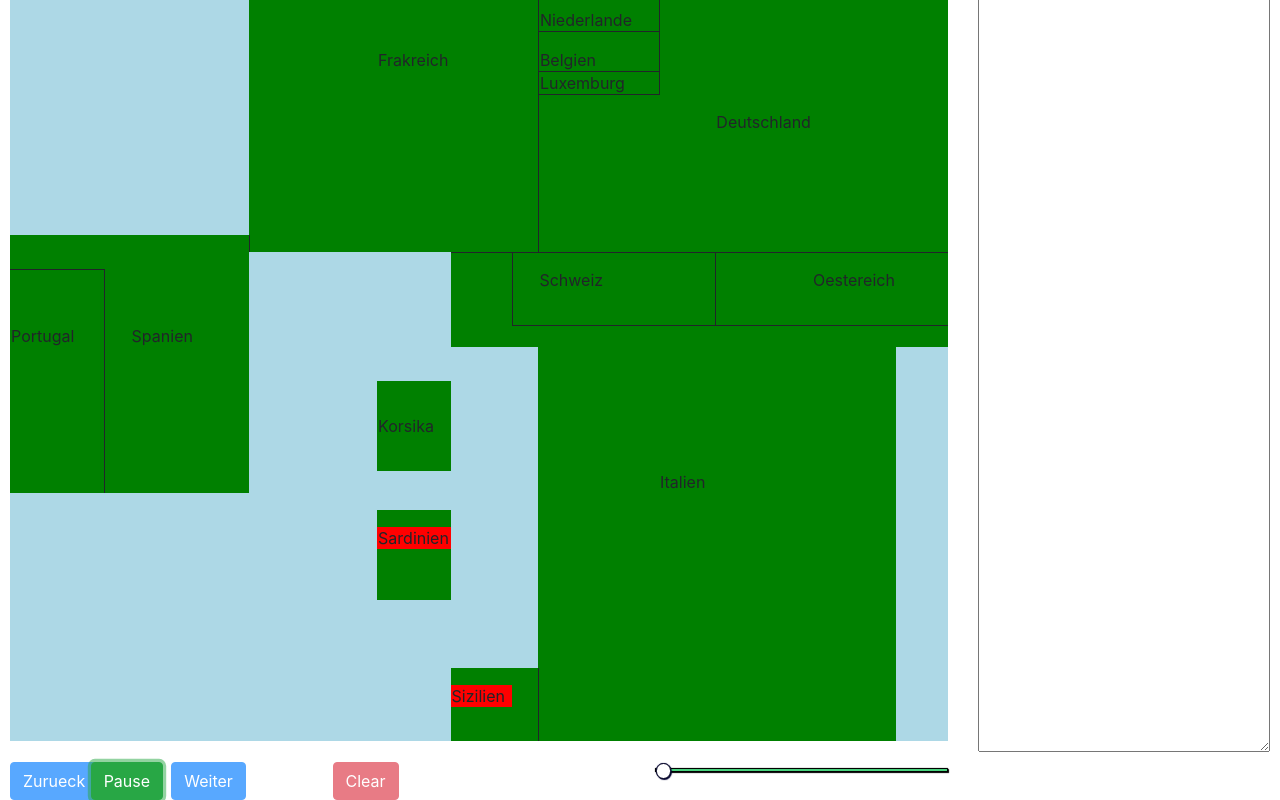
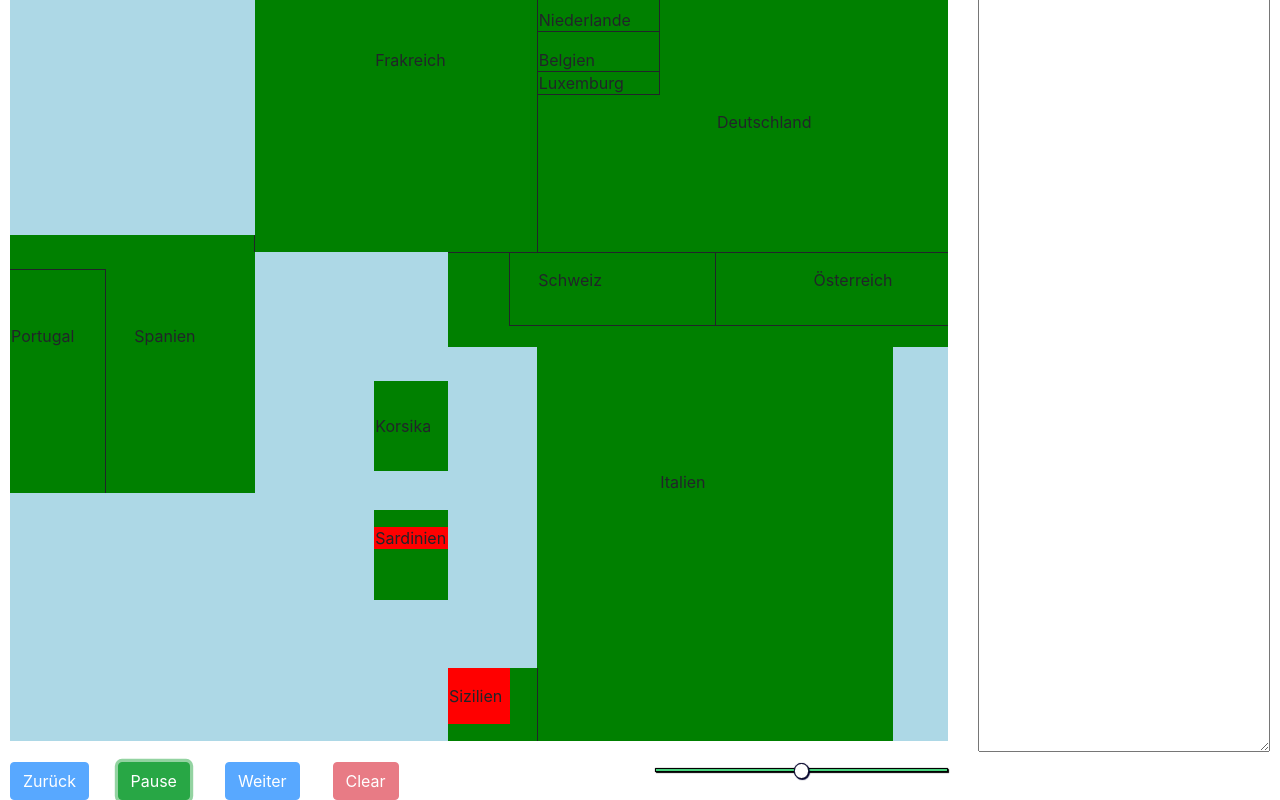
Before and after one commit to Wolle1508/SE-Projekt, an Electron app: page mainWindow.html in a window 1280 px wide. Both pictures are taken after a click on the button "Start". Shown: the part 205-1005 px from the top of the page. Drawn offline with nearby package versions, Linux system fonts and the light colour scheme.

Commit message:
Ablauf Algorithmus; Simulation Sizilien, Sardinien, Korsika, Iberische Halbinsel

```diff
--- a/ablauf.js
+++ b/ablauf.js
@@ -54,7 +54,12 @@ function ablauf() {
 	(function theLoop(i) {
 		setTimeout(function() {
 			// console.log(daten[i]);
-			document.getElementById(daten[i].field).className = 'land-infected';
+			fields = daten[i].fields;
+			console.log(index);
+
+			for (field in fields) {
+				document.getElementById(fields[field]).className = 'land-infected';
+			}
 			textfield.append(daten[i].location + '\n');
 			textfield.append(daten[i].timestamp + '\n');
 			textfield.scrollTop = textfield.scrollHeight;
@@ -85,7 +90,10 @@ function stepOn() {
 	textfield.innerHTML = '';
 	for (var i = 1; i != index; i++) {
 		var obj = daten[i];
-		document.getElementById(obj.field).className = 'land-infected';
+		var fields = obj.fields;
+		for (field in fields) {
+			document.getElementById(fields[field]).className = 'land-infected';
+		}
 		textfield.append(obj.location + '\n');
 		textfield.append(obj.timestamp + '\n');
 		textfield.scrollTop = textfield.scrollHeight;
@@ -104,7 +112,10 @@ function stepBack() {
 	var textfield = document.getElementById('info');
 	for (var i = 1; i != index; i++) {
 		var obj = daten[i];
-		document.getElementById(obj.field).className = 'land-infected';
+		var fields = obj.fields;
+		for (field in fields) {
+			document.getElementById(fields[field]).className = 'land-infected';
+		}
 		textfield.append(obj.location + '\n');
 		textfield.append(obj.timestamp + '\n');
 		textfield.scrollTop = textfield.scrollHeight;
--- a/daten.json
+++ b/daten.json
@@ -1,140 +1,158 @@
 {
 	"1": {
 		"location": "Sizilien",
-          "field": "50x10",
-          "timestamp" : "Oktober 1346",
-          "description" : "Ankunft der Krankheit"
+		"fields": [ "50x10" ],
+		"timestamp": "Oktober 1346",
+		"description": "Ankunft der Krankheit"
 	},
 	"2": {
 		"location": "Sardinien",
-          "field": "41x9",
-          "timestamp" : "Sommer 1347",
-          "description" : "TODO"
+		"fields": [ "41x9", "49x10", "51x10" ],
+		"timestamp": "Sommer 1347",
+		"description": "TODO"
 	},
 	"3": {
 		"location": "Korsika",
-          "field": "35x9",
-          "timestamp" : "Sommer 1347",
-          "description" : "TODO"
+		"fields": [ "35x9", "52x10", "42x9", "40x9" ],
+		"timestamp": "Sommer 1347",
+		"description": "TODO"
 	},
 	"4": {
 		"location": "Marseille",
-          "field": "25x9",
-          "timestamp" : "November 1347",
-          "description" : "TODO"
+		"fields": [ "25x9", "49x11", "50x11", "51x11", "52x11", "43x9", "44x9", "34x9", "36x9" ],
+		"timestamp": "November 1347",
+		"description": "TODO"
 	},
 	"5": {
 		"location": "Almeria",
-          "field": "36x6",
-          "timestamp" : "Januar 1348",
-          "description" : "TODO"
+		"fields": [ "36x6", "33x9", "37x9" ],
+		"timestamp": "Januar 1348",
+		"description": "TODO"
 	},
 	"6": {
 		"location": "Avignon",
-          "field": "25x7",
-          "timestamp" : "Januar 1348",
-          "description" : "TODO"
+		"fields": [ "25x7", "37x6", "35x6" ],
+		"timestamp": "Januar 1348",
+		"description": "TODO"
 	},
 	"7": {
 		"location": "Narbonne",
-          "field": "24x7",
-          "timestamp" : "März 1348",
-          "description" : "TODO"
+		"fields": [ "24x7", "38x6" ],
+		"timestamp": "März 1348",
+		"description": "TODO"
 	},
 	"8": {
 		"location": "Modena",
-          "field": "32x14",
-          "timestamp" : "März 1348",
-          "description" : "TODO"
+		"fields": [ "32x14", "38x5" ],
+		"timestamp": "März 1348",
+		"description": "TODO"
 	},
 	"9": {
 		"location": "Florenz",
-          "field": "34x14",
-          "timestamp" : "März 1348",
-          "description" : "TODO"
+		"fields": [ "34x14", "37x5" ],
+		"timestamp": "März 1348",
+		"description": "TODO"
 	},
 	"10": {
 		"location": "Languedoc",
-          "field": "25x8",
-          "timestamp" : "Frühling 1348",
-          "description" : "TODO"
+		"fields": [ "25x8", "38x4", "36x5", "37x4" ],
+		"timestamp": "Frühling 1348",
+		"description": "TODO"
 	},
 	"11": {
 		"location": "Gascogne",
-          "field": "23x7",
-          "timestamp" : "Frühling 1348",
-          "description" : "TODO"
+		"fields": [ "23x7", "34x6", "38x3", "32x6", "33x6", "29x6" ],
+		"timestamp": "Frühling 1348",
+		"description": "TODO"
 	},
 	"12": {
 		"location": "Franche-Comté",
-          "field": "25x11",
-          "timestamp" : "Frühling 1348",
-          "description" : "TODO"
+		"fields": [ "25x11", "35x5", "36x4", "37x3", "38x2", "30x6" ],
+		"timestamp": "Frühling 1348",
+		"description": "TODO"
 	},
 	"13": {
 		"location": "Valencia",
-          "field": "31x6",
-          "timestamp" : "Mai 1348",
-          "description" : "TODO"
+		"fields": [ "31x6", "34x5", "35x4", "36x3", "37x2", "38x1" ],
+		"timestamp": "Mai 1348",
+		"description": "TODO"
 	},
 	"14": {
 		"location": "Paris",
-          "field": "16x9",
-          "timestamp" : "Mai 1348",
-          "description" : "TODO"
+		"fields": [ "16x9", "33x5", "34x4", "35x3", "36x2", "37x1" ],
+		"timestamp": "Mai 1348",
+		"description": "TODO"
 	},
 	"15": {
 		"location": "Piacenza",
-          "field": "32x13",
-          "timestamp" : "Juni 1348",
-          "description" : "TODO"
+		"fields": [ "32x13", "32x5", "33x4", "34x3", "35x2", "36x1" ],
+		"timestamp": "Juni 1348",
+		"description": "TODO"
 	},
 	"16": {
 		"location": "Padua",
-          "field": "31x16",
-          "timestamp" : "Juni 1348",
-          "description" : "TODO"
+		"fields": [ "31x16", "31x5", "32x4", "33x3", "34x2", "35x1" ],
+		"timestamp": "Juni 1348",
+		"description": "TODO"
 	},
 	"17": {
 		"location": "Barcelona",
-          "field": "26x6",
-          "timestamp" : "Juni 1348",
-          "description" : "TODO"
+		"fields": [ "26x6", "30x5", "31x4", "32x3", "33x2", "34x1" ],
+		"timestamp": "Juni 1348",
+		"description": "TODO"
 	},
 	"18": {
 		"location": "Perugia",
-          "field": "39x12",
-          "timestamp" : "Juni 1348",
-          "description" : "TODO"
+		"fields": [ "39x12", "28x6", "29x5", "30x4", "31x3", "32x2", "33x1", "25x6" ],
+		"timestamp": "Juni 1348",
+		"description": "TODO"
 	},
 	"19": {
 		"location": "Rom",
-          "field": "39x12",
-          "timestamp" : "Juli 1348",
-          "description" : "TODO"
+		"fields": [ "39x12", "27x6", "28x5", "29x4", "30x3", "31x2", "32x1" ],
+		"timestamp": "Juli 1348",
+		"description": "TODO"
 	},
 	"20": {
 		"location": "Südengland",
-          "field": "7x9",
-          "timestamp" : "August 1348",
-          "description" : "TODO"
+		"fields": [ "7x9", "27x5", "28x4", "29x3", "30x2", "31x1" ],
+		"timestamp": "August 1348",
+		"description": "TODO"
 	},
 	"21": {
 		"location": "Schleswig-Holstein",
-          "field": "12x15",
-          "timestamp" : "August 1348",
-          "description" : "TODO"
+		"fields": [ "12x15", "26x5", "27x4", "28x3", "29x2", "30x1" ],
+		"timestamp": "August 1348",
+		"description": "TODO"
 	},
 	"22": {
 		"location": "Saragossa",
-          "field": "25x9",
-          "timestamp" : "September 1348",
-          "description" : "TODO"
+		"fields": [ "25x9", "25x5", "26x4", "27x3", "28x2", "29x1" ],
+		"timestamp": "September 1348",
+		"description": "TODO"
 	},
 	"23": {
 		"location": "London",
-          "field": "4x9",
-          "timestamp" : "November 1348",
-          "description" : "TODO"
+		"fields": [ "4x9", "25x4", "26x3", "27x2", "28x1" ],
+		"timestamp": "November 1348",
+		"description": "TODO"
+	},
+	"24": {
+		"location": "",
+		"fields": [ "25x3", "26x2", "27x1" ],
+		"timestamp": "",
+		"description": ""
+	},
+	"25": {
+		"location": "",
+		"fields": [ "25x2", "26x1" ],
+		"timestamp": "",
+		"description": ""
+	},
+	"26": {
+		"location": "",
+		"fields": [ "25x1" ],
+		"timestamp": "",
+		"description": ""
 	}
 }
--- a/mainWindow.html
+++ b/mainWindow.html
@@ -161,7 +161,7 @@
                               </td>
                               <td class="land" id="4x7">
                               </td>
-                              <td class="land" id="4x8"> Suedengland
+                              <td class="land" id="4x8"> S&uuml;dengland
                               </td>
                               <td class="land" id="4x9">
                               </td>
@@ -327,7 +327,7 @@
                               </td>
                               <td class="water" id="8x14">
                               </td>
-                              <td class="land" id="8x15"> Daenemark
+                              <td class="land" id="8x15"> D&auml;nemark
                               </td>
                               <td class="land" id="8x16">
                               </td>
@@ -1052,7 +1052,7 @@
                               </td>
                               <td class="land" id="27x15">
                               </td>
-                              <td class="land" id="27x16"> Oestereich
+                              <td class="land" id="27x16"> &Ouml;sterreich
                               </td>
                               <td class="land" id="27x17">
                               </td>
@@ -2018,25 +2018,21 @@
      </div>
      <footer style="padding-top: 10px;">
           <div class="row">
-               <div class="col-xl-3">
-                    <div class="row">
-                         <div class="col-xl-3">
-                              <button class="btn btn-primary" id="back" disabled>Zurueck</button>
-                         </div>
-                         <div class="col-xl-3">
-                              <button class="btn btn-success" id="start" value="start">Start</button>
-                         </div>
-                         <div class="col-xl-3">
-                              <button class="btn btn-primary" id="next" disabled>Weiter</button>
-                         </div>
-                    </div>
+               <div class="col-xl-1">
+                    <button class="btn btn-primary" id="back" disabled>Zur&uuml;ck</button>
+               </div>
+               <div class="col-xl-1">
+                    <button class="btn btn-success" id="start" value="start">Start</button>
+               </div>
+               <div class="col-xl-1">
+                    <button class="btn btn-primary" id="next" disabled>Weiter</button>
                </div>
                <div class="col-xl-3">
                     <button class="btn btn-danger" id="clear">Clear</button>
                </div>
                <!-- Richtige Speed Einstellung TBD -->
                <div class="col-xl-3">
-                    <input type="range" value="1" min="1" max="10" step="1" id="speed" name="Geschwindigkeit" class="form-control-range"></input>
+                    <input type="range" value="1" min="0.5" max="1.5" step="0.1" id="speed" name="Geschwindigkeit" class="form-control-range"></input>
                </div>
                <div class="col-xl-3"></div>
           </div>
```
Lines whose indentation alone changed are shown as unchanged.
